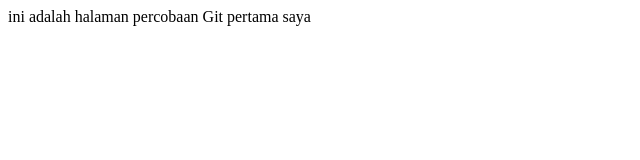
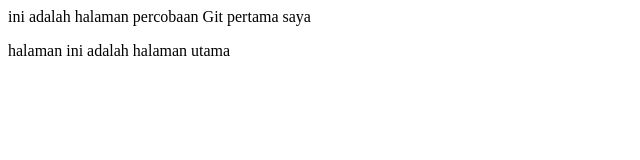
Before and after one commit to alfiandwisusilo/gitsaya, a plain HTML site: page index.html in a window 1280 px wide. Shown: the whole page, without its empty margins (0-640 px from the left). Drawn offline with Linux system fonts and the light colour scheme.

Commit message:
merubah file index.html daan menambahkan file NewTextDocument.txt

```diff
--- a/index.html
+++ b/index.html
@@ -2,5 +2,6 @@
 <head><title>Percobaan Git</title></head>
 <body>
 <p> ini adalah halaman percobaan Git pertama saya</p>
+<p> halaman ini adalah halaman utama</p>
 </body>
 </html>
```
Also changed, not shown: NewTextDocument.txt (added).
